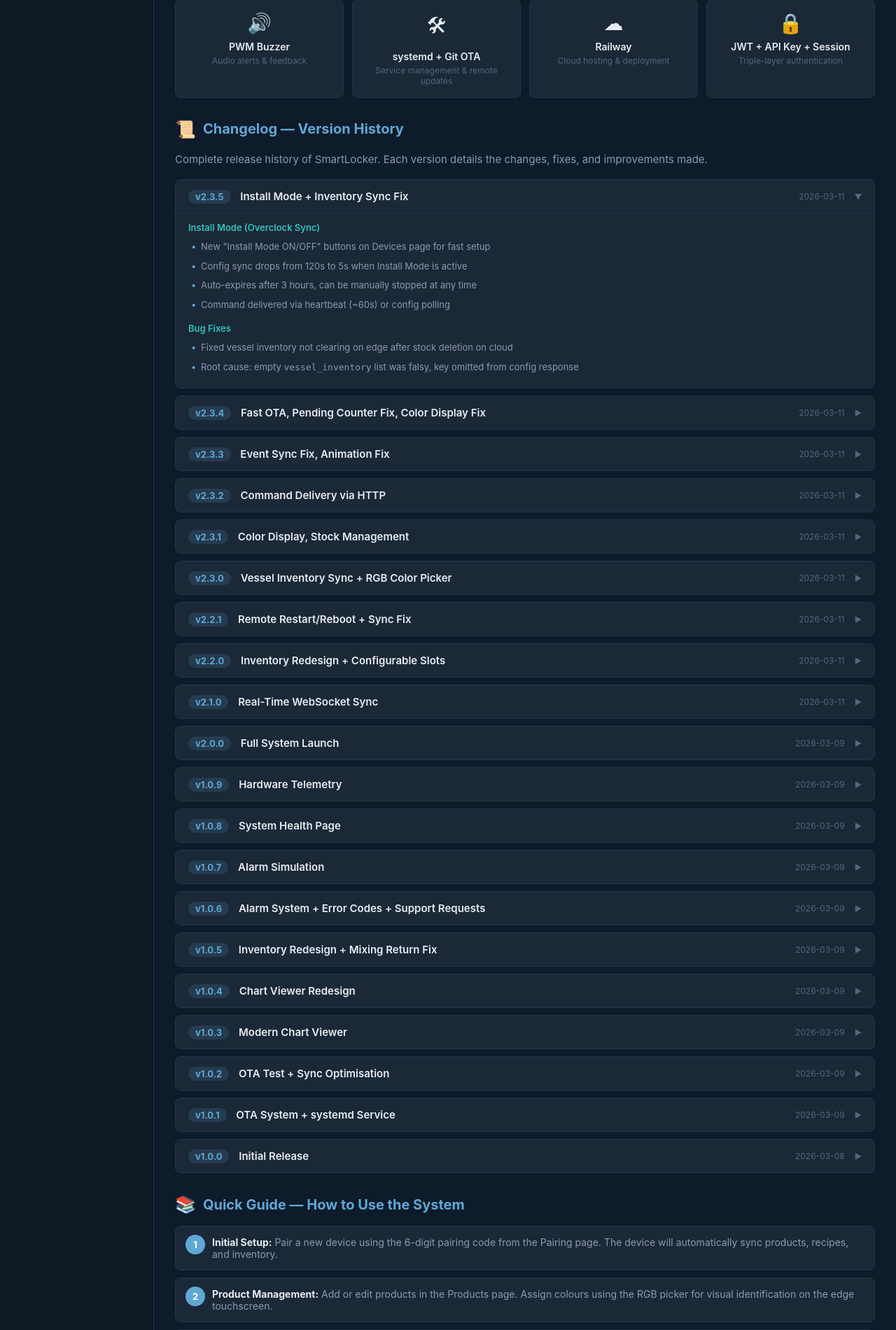
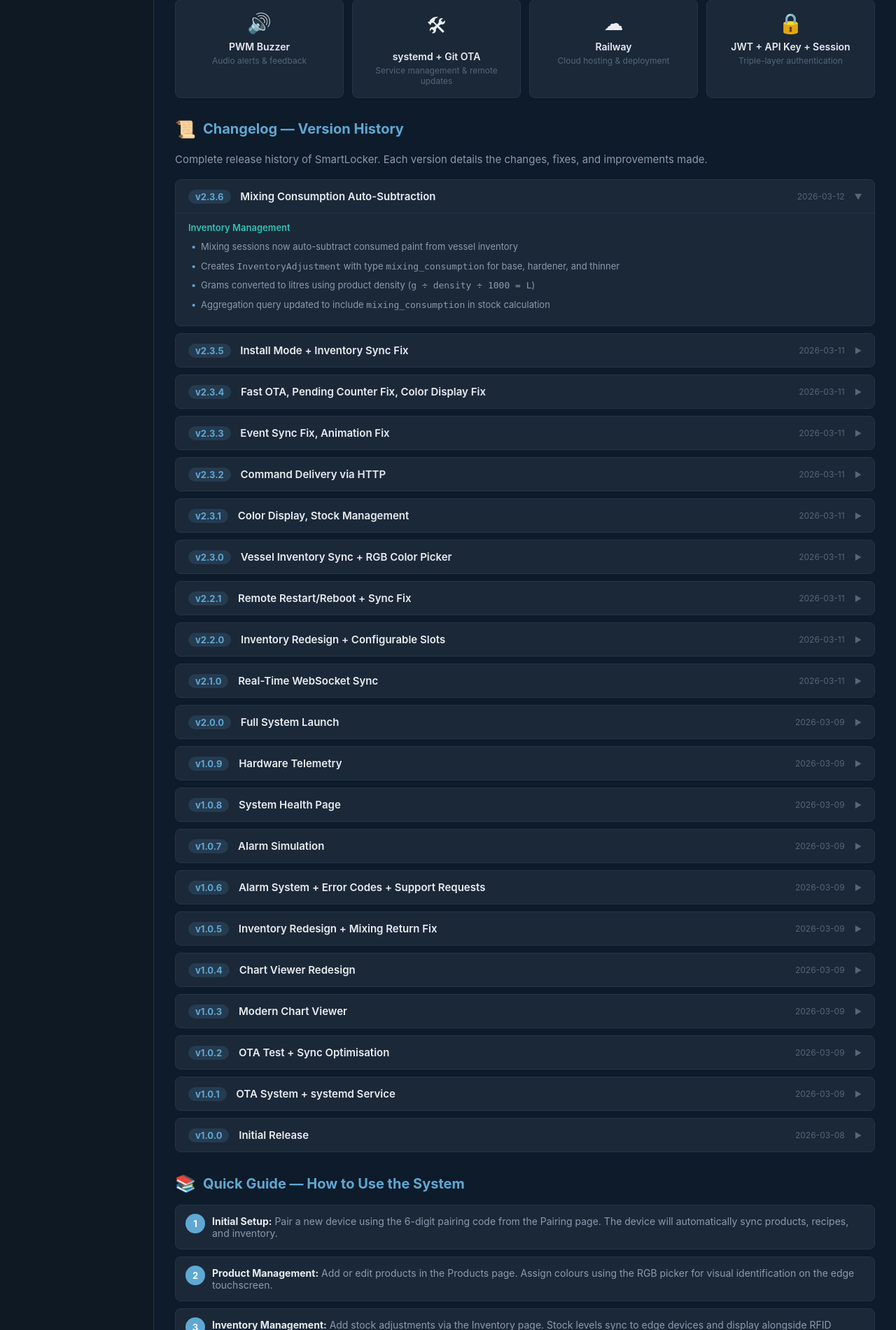
Before and after one commit to TheGuideProject/smartlocker-cloud, a FastAPI app: template app/web/templates/admin/guide.html in a window 1280 px wide. Shown: the part 2268-4168 px from the top of the page at 70% size. Run offline with FastAPI, Linux system fonts and the light colour scheme; the template is opened without the code that fills it, so the values that code supplies are empty; some libraries are stand-ins or nearby versions.

Commit message:
Update changelog: add v2.3.6 (mixing consumption auto-subtraction)
Co-Authored-By: Claude Opus 4.6 <noreply@anthropic.com>

```diff
--- a/app/web/templates/admin/guide.html
+++ b/app/web/templates/admin/guide.html
@@ -361,8 +361,25 @@ Sync:       Events + Mixing Sessions + Telemetry (every 30s)  |  Heartbeat (ever
         Complete release history of SmartLocker. Each version details the changes, fixes, and improvements made.
     </p>
 
+    <!-- v2.3.6 -->
+    <details class="changelog-entry" open>
+        <summary>
+            <span><span class="version-tag">v2.3.6</span> Mixing Consumption Auto-Subtraction</span>
+            <span class="version-date">2026-03-12</span>
+        </summary>
+        <div class="changelog-body">
+            <div class="change-subtitle">Inventory Management</div>
+            <ul>
+                <li>Mixing sessions now auto-subtract consumed paint from vessel inventory</li>
+                <li>Creates <code>InventoryAdjustment</code> with type <code>mixing_consumption</code> for base, hardener, and thinner</li>
+                <li>Grams converted to litres using product density (<code>g &divide; density &divide; 1000 = L</code>)</li>
+                <li>Aggregation query updated to include <code>mixing_consumption</code> in stock calculation</li>
+            </ul>
+        </div>
+    </details>
+
     <!-- v2.3.5 -->
-    <details class="changelog-entry" open>
+    <details class="changelog-entry">
         <summary>
             <span><span class="version-tag">v2.3.5</span> Install Mode + Inventory Sync Fix</span>
             <span class="version-date">2026-03-11</span>
```
